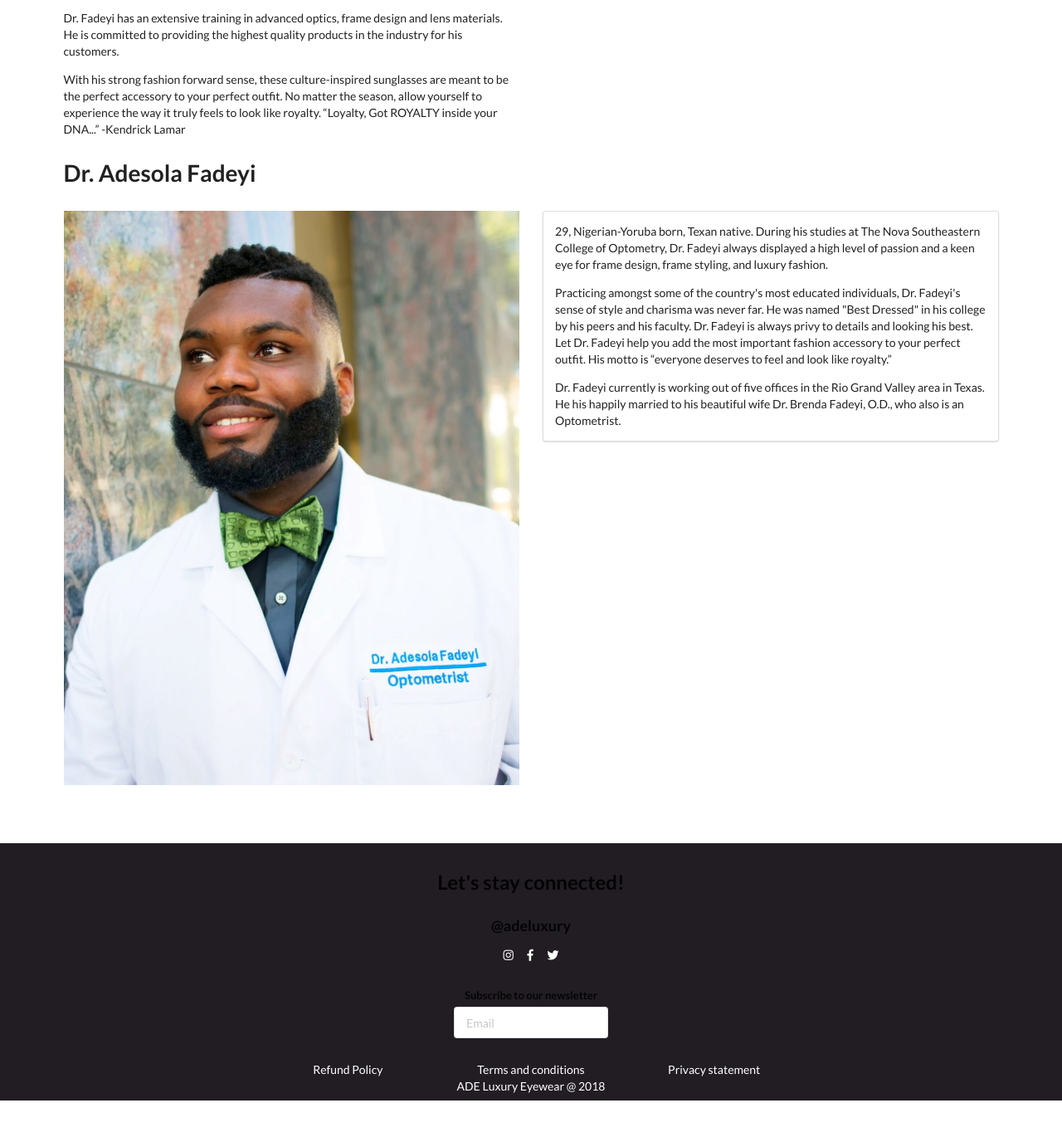
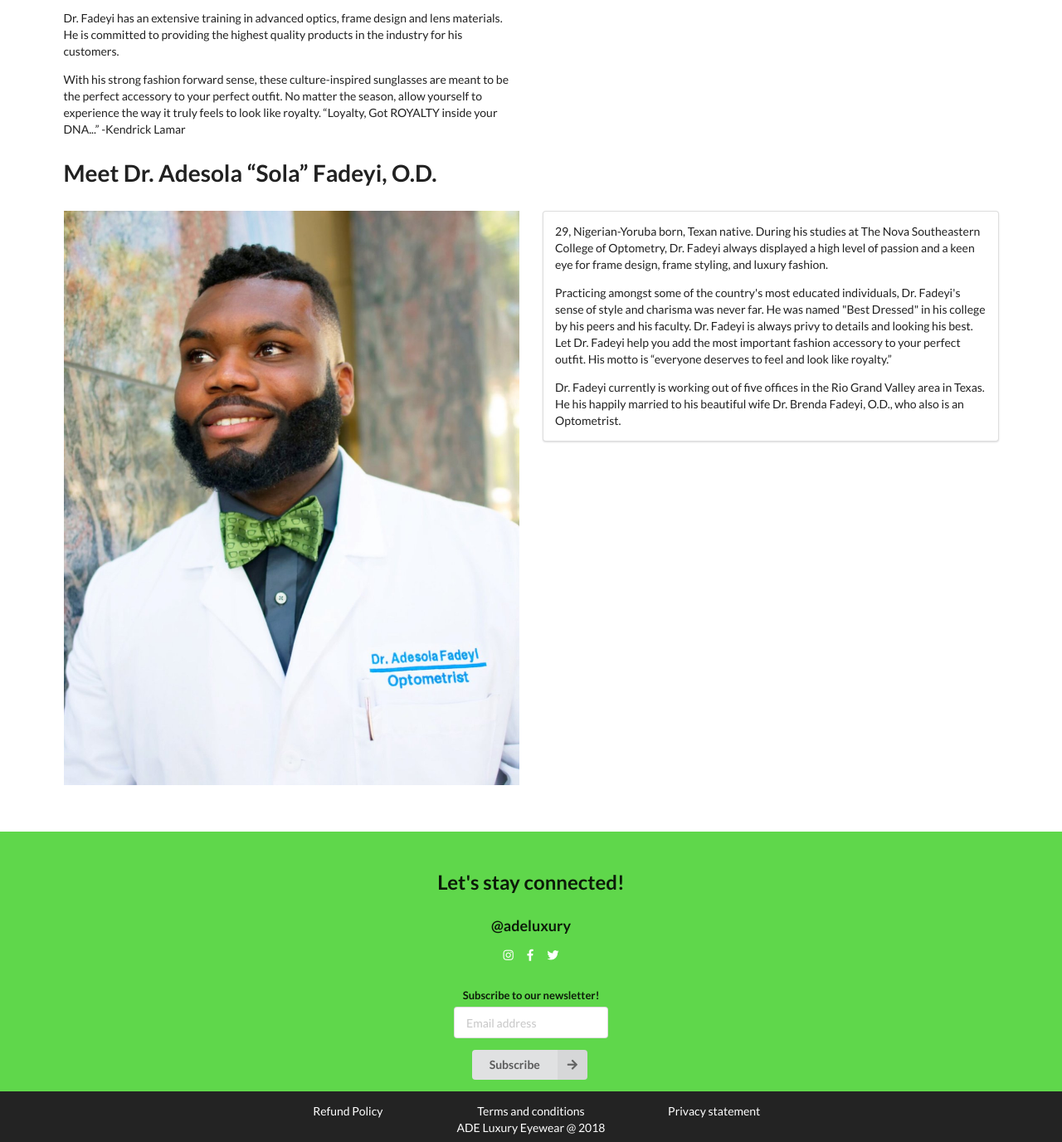
Before and after one commit to luxxedigital/adeluxuryeyewear, a Django app: template adeluxuryeyewear/about/templates/about/about_ade.html in a window 1280 px wide. Shown: the part 212-1588 px from the top of the page at 83% size. Before the commit the page ends 1538 px from the top, so only its background shows below. Run offline with Django 3.2, Linux system fonts and the light colour scheme; the template is opened without the code that fills it, so the values that code supplies are empty; some libraries are stand-ins or nearby versions.

Commit message:
added more structure/style (still working)

```diff
--- a/adeluxuryeyewear/about/static/css/ade_about.css
+++ b/adeluxuryeyewear/about/static/css/ade_about.css
@@ -2,7 +2,7 @@ a{
     color: white;
 }
 a:hover{
-    color: greenyellow;
+    color: rgb(95, 215, 75);
     text-decoration: underline;
 }
 
@@ -10,13 +10,14 @@ a:hover{
 .container{
     padding: 5em 0 5em 0;
 }
-#header, #footer{
-    background-color: #211d23;
+#header{
+    background-color: #232323;
 }
 
 /* Footer */
 
 #footer{
+    background-color: rgb(95, 215, 75);
     color: white;
     padding-top: 2.5em;
     padding-bottom: .5em;
@@ -26,7 +27,10 @@ a:hover{
 }
 #footer .sm-icon:hover{
     cursor: pointer;
-    color: greenyellow;
+    color: rgb(110, 140, 70);
+}
+#footer > #boring{
+    background-color: #232323;
 }
 /*--- Mobile only ---*/
 
--- a/adeluxuryeyewear/about/templates/about/about_ade.html
+++ b/adeluxuryeyewear/about/templates/about/about_ade.html
@@ -6,7 +6,6 @@ About us | ADE
 {% endblock %}
 
 {% block content %}
-
 <div class="pusher">
 <div class="ui container">
     <div class="ui column centered stackable grid">
@@ -33,7 +32,7 @@ About us | ADE
         </div>
         <div class="row">
             <div class="column">
-                <div class="ui huge header">Dr. Adesola Fadeyi</div>
+                <div class="ui huge header">Meet Dr. Adesola “Sola” Fadeyi, O.D.</div>
             </div>
         </div>
     </div>
@@ -55,8 +54,7 @@ About us | ADE
 {% endblock %}
 
 {% block footer %}
-<div id="footer" class="ui">
-    <div class="ui stackable grid">
+    <div id="footer" class="ui stackable grid">
         <div class="row center aligned">
             <div class="column">
                 <div class="ui large header">Let's stay connected!</div>
@@ -67,28 +65,33 @@ About us | ADE
             </div>
         </div>
         <div class="row centered">
-            <div class="newsletter-form ui form">
+            <div class="ui form newsletter-form">
                 <div class="field">
-                    <label>Subscribe to our newsletter</label>
-                    <input type="text" placeholder="Email">
+                    <label>Subscribe to our newsletter!</label>
+                    <input type="text" placeholder="Email address">
+                </div>
+                <div class="field">
+                    <button class="ui right labeled icon button">
+                    <i class="right arrow icon"></i>
+                    Subscribe
+                    </button>
                 </div>
             </div>
         </div>
-        <div class="six column centered row center aligned">
-            <div class="wide column center aligned">
+        <div id="boring" class="six column centered row center aligned">
+            <div class="column center aligned">
                 <a href="#">Refund Policy</a><br>
             </div>
-            <div class="wide column center aligned">
+            <div class="column center aligned">
                 <a href="#">Terms and conditions</a><br>
             </div>
-            <div class="wide column center aligned">
+            <div class="column center aligned">
                 <a href="#">Privacy statement</a>
         </div>
-        <div class="row center aligned">
+        <div class="row right aligned">
             <div class="column">
                 ADE Luxury Eyewear @ 2018
             </div>
         </div>
     </div>
-</div>
 {% endblock %}
--- a/adeluxuryeyewear/about/templates/about/base_layout.html
+++ b/adeluxuryeyewear/about/templates/about/base_layout.html
@@ -27,7 +27,7 @@
 
         <!-- Navigation -->
         <div class="ui sidebar vertical left inverted menu">
-            <a class="item"> Home </a>
+            <a href="{% url 'index' %}" class="item"> Home </a>
             <a class="item"> All Collections </a>
             <a class="item"> Shop Men </a>
             <a class="item"> Shop Woman </a>
```
